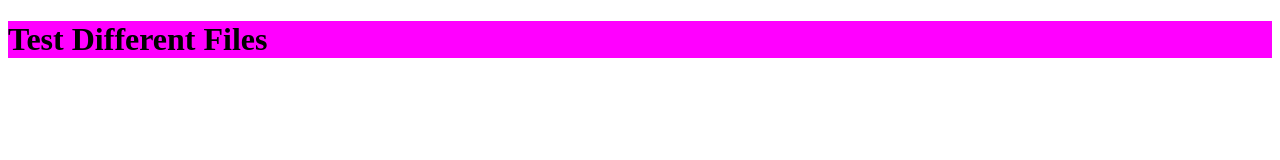
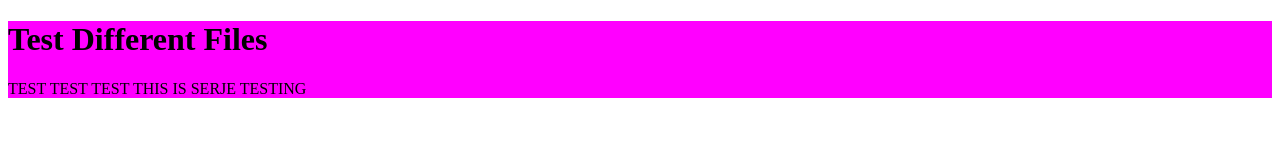
Before and after one commit to SMinott/project-1-042522, a plain HTML site: page index.html in a window 1280 px wide. Drawn offline with Linux system fonts and the light colour scheme.

Commit message:
Serje is test committing

```diff
--- a/index.html
+++ b/index.html
@@ -11,7 +11,7 @@
 <body>
     <div>
         <h1>Test Different Files</h1>
-
+        <p>TEST TEST TEST THIS IS SERJE TESTING</p>
     </div>
 </body>
 </html>
--- a/index.js
+++ b/index.js
@@ -0,0 +1 @@
+console.log("TEST TEST THIS IS SERJE TESTING")
```
